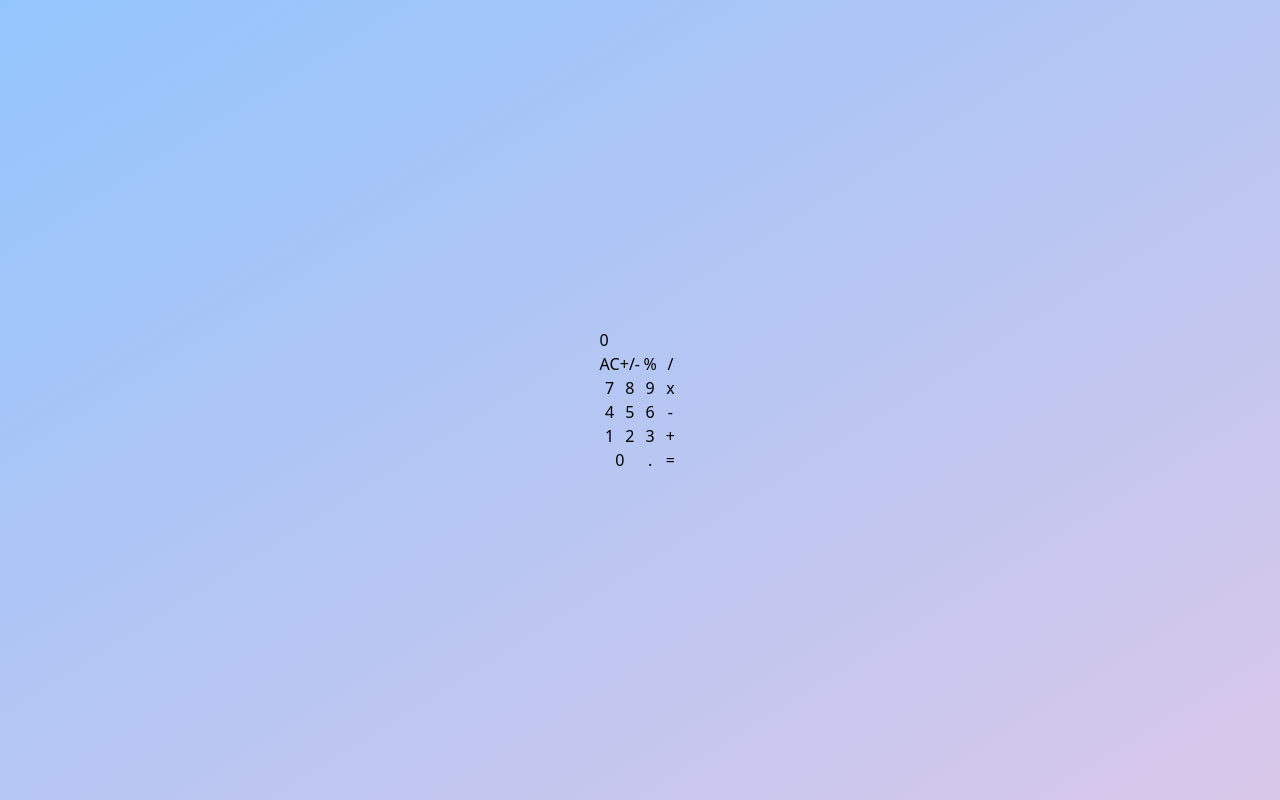
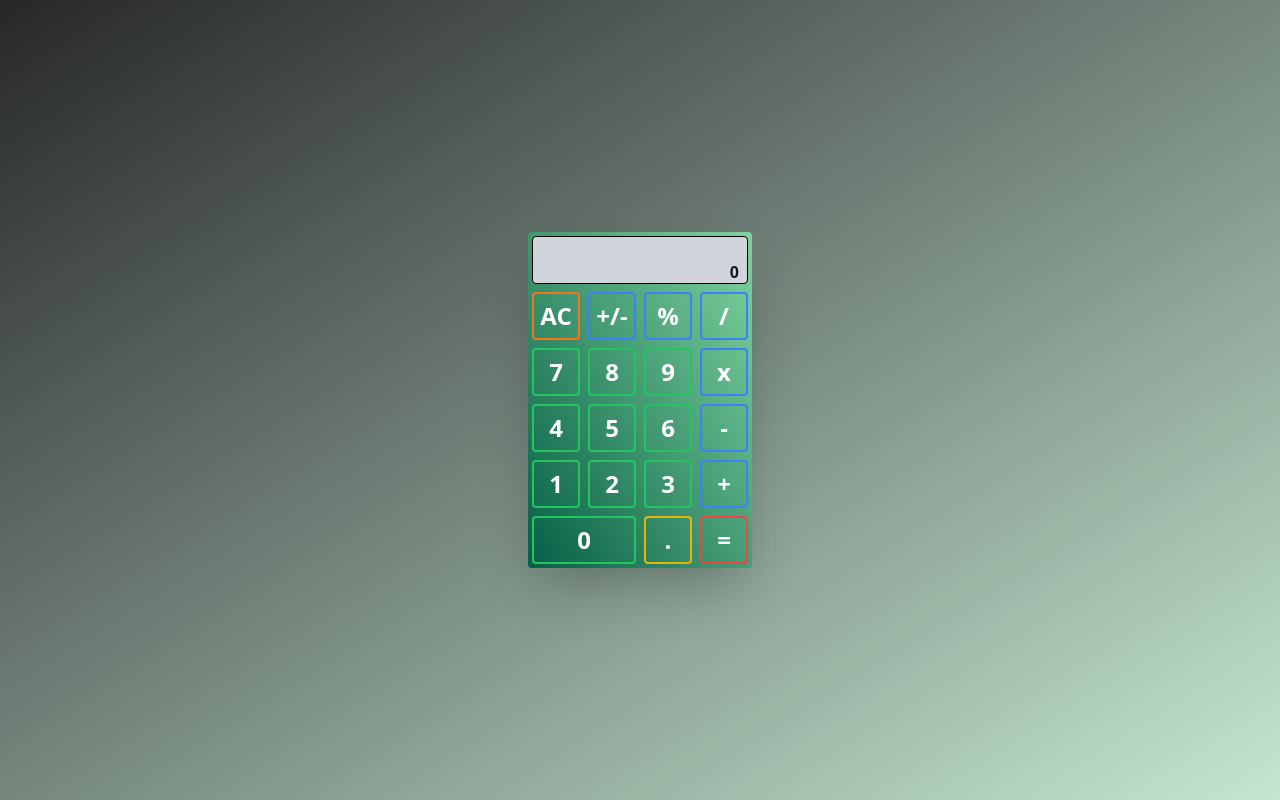
Before and after one commit to JorjoF/Calculator, a website: page src/index.html in a window 1280 px wide. Drawn offline with Linux system fonts and the light colour scheme.

Commit message:
Added Styles to page

```diff
--- a/src/addStyles.js
+++ b/src/addStyles.js
@@ -1,3 +1,45 @@
-const bodyClass="bg-purple-800 bg-gradient-to-br from-blue-300 bg-opacity-25";
+const bodyClass="bg-green-600 bg-gradient-to-br from-zinc-800 bg-opacity-25";
 const bdy = document.querySelector('body');
 bodyClass.split(' ').forEach((cls) => bdy.classList.add(cls));
+
+const calcBdy = "max-w-lg rounded overflow-hidden shadow-2xl bg-green-300 bg-gradient-to-tr from-emerald-800 bg-opacity-75 flex flex-col";
+const clc = document.getElementById('calculator');
+calcBdy.split(' ').forEach((cls) => clc.classList.add(cls));
+
+const outputClass = "flex flex-col w-auto h-12 justify-center items-end m-1 bg-gray-300 text-gray-900 font-semibold px-2 border border-black hover:border-gray-500 rounded";
+const otp = document.getElementById('output');
+outputClass.split(' ').forEach((cls) => otp.classList.add(cls));
+
+const previousNumberClass ="flex max-w-lg h-1/3 pb-5 pt-1 text-gray-600 text-xs";
+const pn = document.getElementById('previousNumber');
+previousNumberClass.split(" ").forEach((cls) => pn.classList.add(cls));
+
+const currentNumberClass ="flex max-w-lg h-2/3 pd-2 text-xl";
+const cn = document.getElementById('previousNumber');
+currentNumberClass.split(" ").forEach((cls) => cn.classList.add(cls));
+
+const buttons = document.querySelectorAll('button');
+buttons.forEach((btn) => {
+    addClasses(btn);
+});
+
+function addClasses(btn){
+    const btnNumberClass = "hover:bg-green-500 border-green-500";
+    const btnClearClass = "hover:bg-orange-500 border-orange-500";
+    const btnOpClass = "hover:bg-blue-500 border-blue-500";
+    const btnEqClass = "hover:bg-red-500 border-red-500";
+    const btnDecClass = "hover:bg-yellow-500 border-yellow-500";
+    if(btn.classList.value === 'number'){
+        btnNumberClass.split(' ').forEach((cls) => btn.classList.add(cls));
+    } else if(btn.classList.value === 'operator' || btn.classList.value === "sign"){
+        btnOpClass.split(' ').forEach((cls) => btn.classList.add(cls));
+    } else if(btn.classList.value ==="clear"){
+        btnClearClass.split(' ').forEach((cls) => btn.classList.add(cls));
+    } else if(btn.classList.value ==="equal"){
+        btnEqClass.split(' ').forEach((cls) => btn.classList.add(cls));
+    } else if(btn.classList.value ==="decimal"){
+        btnDecClass.split(' ').forEach((cls) => btn.classList.add(cls));
+    }
+    const baseClass = "flex w-12 h-12 justify-center items-center m-1 font-bold py-2 px-2 hover:border-transparent rounded text-white border-2 text-2xl"
+    baseClass.split(' ').forEach((cls) => btn.classList.add(cls));
+}
--- a/src/index.html
+++ b/src/index.html
@@ -8,31 +8,31 @@
     <title>Calculator</title>
 </head>
 <body>
-    <div id="Calculator">
-        <div id="output">
+    <div id="calculator">
+        <div id="output" class="">
             <div id="previousNumber"></div>
             <div id="currentNumber">0</div>
         </div>
         <div id="buttons" class="grid grid-cols-4">
-            <button class="" id="clear" >AC</button>
-            <button class="" id="sign" >+/-</button>
-            <button class="" id="percentage" data-operator>%</button>
-            <button class="" id="divide" data-operator>/</button>
-            <button class="" id="seven" data-number>7</button>
-            <button class="" id="eight" data-number>8</button>
-            <button class="" id="nine" data-number>9</button>
-            <button class="" id="multiply" data-operator>x</button>
-            <button class="" id="four" data-number>4</button>
-            <button class="" id="five" data-number>5</button>
-            <button class="" id="six" data-number>6</button>
-            <button class="" id="minus" data-operator>-</button>
-            <button class="" id="one" data-number>1</button>
-            <button class="" id="two" data-number>2</button>
-            <button class="" id="three" data-number>3</button>
-            <button class="" id="plus" data-operator>+</button>
-            <button class="col-span-2" id="zero" data-number>0</button>
-            <button class="" id="point" >.</button>
-            <button class="" id="equal" >=</button>
+            <button class="clear" id="clear" clear>AC</button>
+            <button class="sign" id="sign" sign>+/-</button>
+            <button class="operator" id="percentage" data-operator>%</button>
+            <button class="operator" id="divide" data-operator>/</button>
+            <button class="number" id="seven" data-number>7</button>
+            <button class="number" id="eight" data-number>8</button>
+            <button class="number" id="nine" data-number>9</button>
+            <button class="operator" id="multiply" data-operator>x</button>
+            <button class="number" id="four" data-number>4</button>
+            <button class="number" id="five" data-number>5</button>
+            <button class="number" id="six" data-number>6</button>
+            <button class="operator" id="minus" data-operator>-</button>
+            <button class="number" id="one" data-number>1</button>
+            <button class="number" id="two" data-number>2</button>
+            <button class="number" id="three" data-number>3</button>
+            <button class="operator" id="plus" data-operator>+</button>
+            <button class="number" id="zero" data-number>0</button>
+            <button class="decimal" id="point" decimal>.</button>
+            <button class="equal" id="equal" equal>=</button>
         </div>
     </div>
     <script src="main.js"></script>
--- a/src/main.css
+++ b/src/main.css
@@ -9,3 +9,8 @@ body {
     justify-content: center;
     align-items: center;
   }
+
+#zero{
+    grid-column: span 2 / span 2;
+    width: auto;
+}
--- a/src/main.js
+++ b/src/main.js
@@ -0,0 +1,3 @@
+let previousNumber = '';
+let currentNumber = '';
+let operator = '';
```
Also changed, not shown: dist/output.css.
